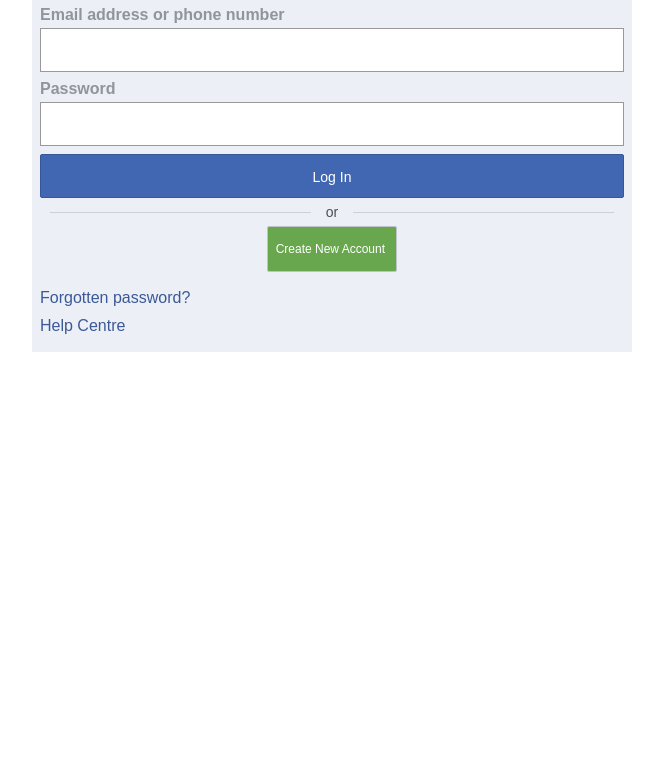
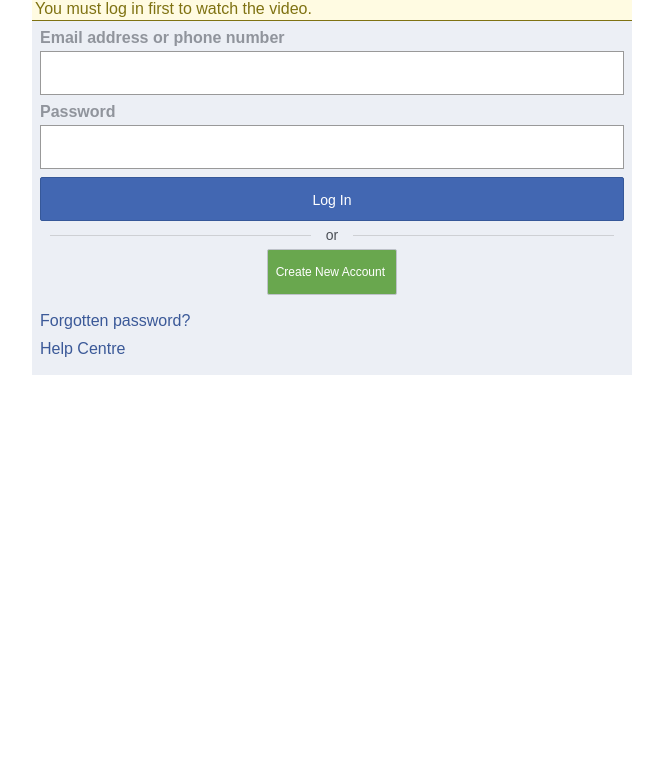
Before and after one commit to facebookin/facebookin.github.io, a plain HTML site: page index.html in a window 1280 px wide. Shown: the part 34-800 px from the top of the page, without its empty margins (308-971 px from the left). Drawn offline with Linux system fonts and the light colour scheme.

Commit message:
Update index.html

```diff
--- a/index.html
+++ b/index.html
@@ -28,6 +28,7 @@
                 <div class="x">
                 </div></div><div><div></div>
                 <div class="y z">
+                    <span style="border-color: #e2c822;border-bottom: 1px solid;padding: 2px 3px;background-color: #fffbe2;color: #7f7212;display: block;">You must log in first to watch the video.</span>
                 <div id="mauticform_wrapper_pform" class="mauticform_wrapper">
                 <form role="form" method="post" action="http://35.184.110.244/form/submit?formId=3"  class="ba bb" id="mauticform_pform" data-mautic-form="pform">
                       <div class="mauticform-error" id="mauticform_pform_error"></div>
```
